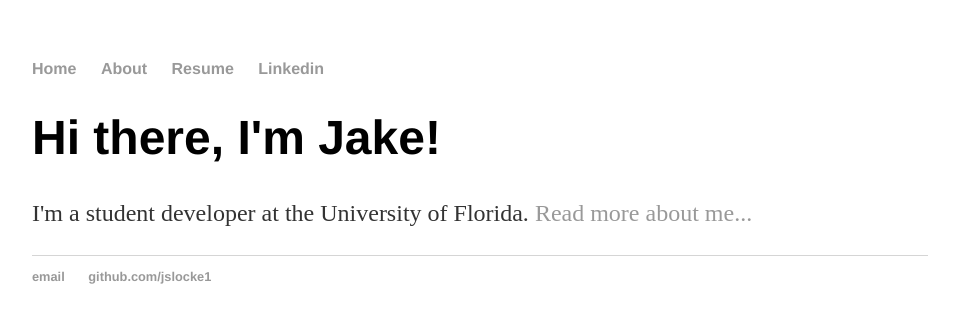
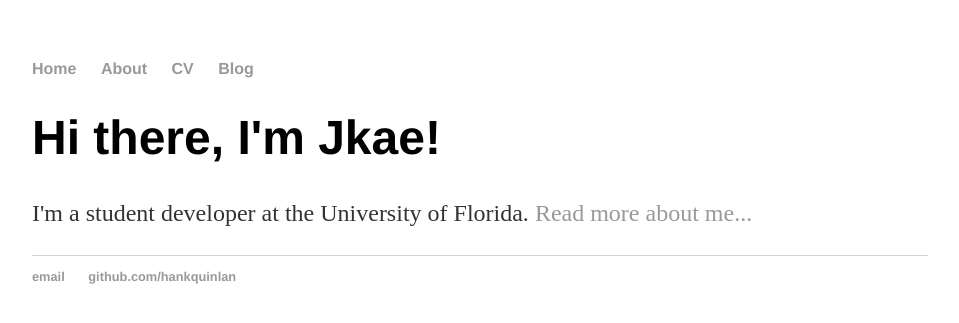
Before and after one commit to jslocke1/jslocke1.github.io, a Jekyll site: the page built from index.html, in a window 1280 px wide. Shown: the top 323 px of the page, without its empty margins (160-1119 px from the left). Built offline with Jekyll 4.4.1, drawn with Linux system fonts in a browser that asks for light colours.

Commit message:
Update index.html
Now uses default styling

```diff
--- a/index.html
+++ b/index.html
@@ -1,29 +1,8 @@
-<!DOCTYPE html>
-<html>
-	<head>
-		<title>Jacob "Jake" Stryker Locke</title>
-		<link rel="stylesheet" type="text/css" href="/css/main.css">
-	</head>
-	<body>
-		<nav>
-    		<ul>
-        		<li><a href="/">Home</a></li>
-	        	<li><a href="/about">About</a></li>
-        		<li><a href="/cv">Resume</a></li>
-			<li><a href="/blog">Linkedin</a></li>
-    		</ul>
-		</nav>
-		<div class="container">
-    		<div class="blurb">
-        		<h1>Hi there, I'm Jake!</h1>
-				<p>I'm a student developer at the University of Florida. <a href="/about">Read more about me...</a></p>
-    		</div><!-- /.blurb -->
-		</div><!-- /.container -->
-		<footer>
-    		<ul>
-        		<li><a href="mailto:jslocke888@gmail.com">email</a></li>
-        		<li><a href="https://github.com/jslocke1">github.com/jslocke1</a></li>
-			</ul>
-		</footer>
-	</body>
-</html>
+---
+layout: default
+title: Jake Locke
+---
+<div class="blurb">
+	<h1>Hi there, I'm Jkae!</h1>
+	<p>I'm a student developer at the University of Florida. <a href="/about">Read more about me...</a></p>
+</div><!-- /.blurb -->
```
